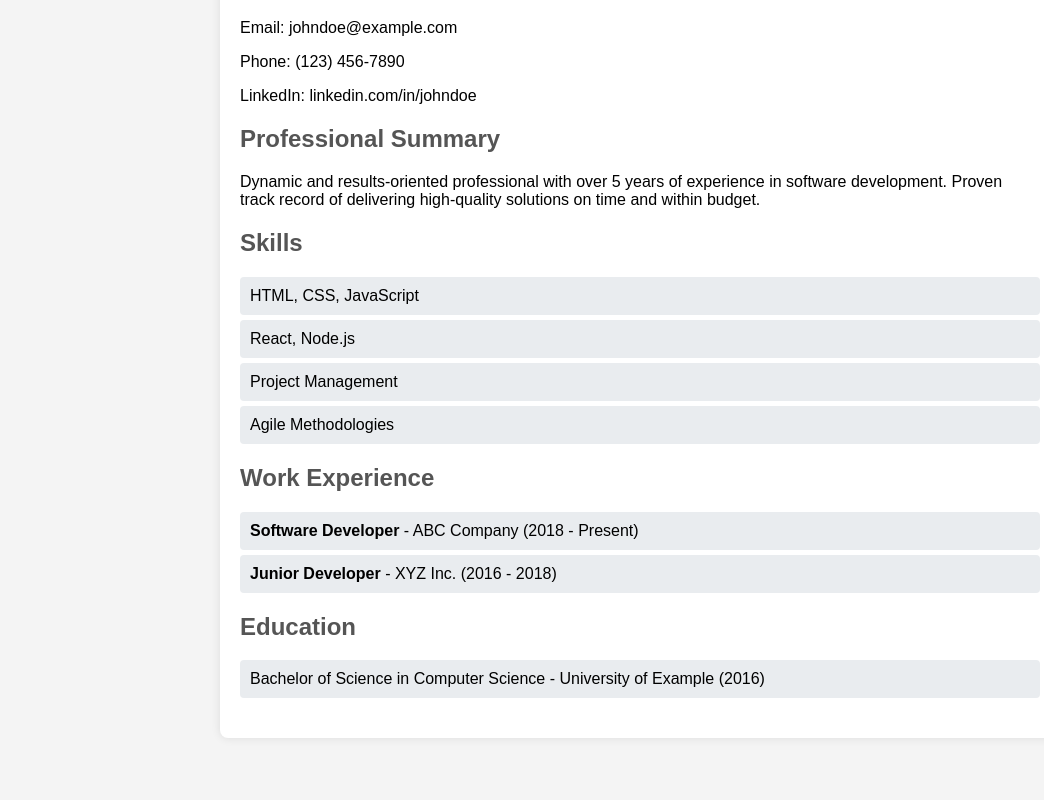
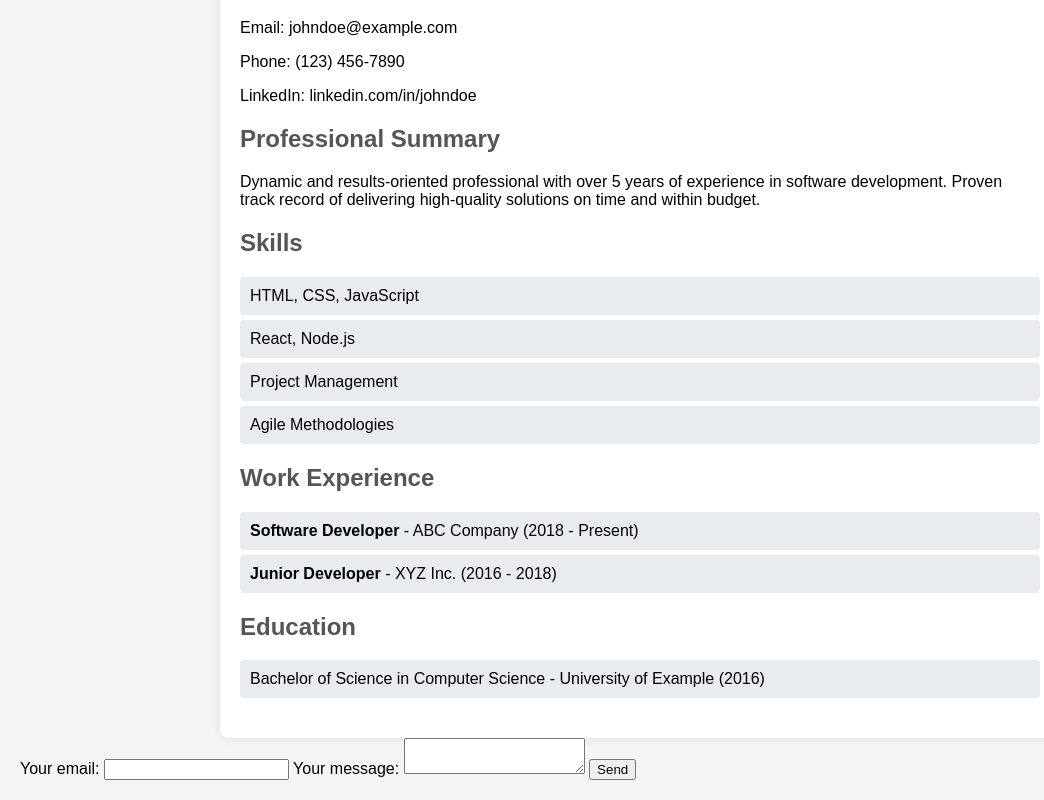
Before and after one commit to notmehp/notmehp.github.io, a plain HTML site: page index.html in a window 1280 px wide. Shown: the part 101-901 px from the top of the page, without its empty margins (0-1044 px from the left). Before the commit the page ends 859 px from the top, so only its background shows below. Drawn offline with Linux system fonts and the light colour scheme.

Commit message:
Update index.html

```diff
--- a/index.html
+++ b/index.html
@@ -79,5 +79,21 @@
             </ul>
         </div>
     </div>
+    <!-- modify this form HTML and place wherever you want your form -->
+<form
+  action="https://formspree.io/f/mrblgyla"
+  method="POST"
+>
+  <label>
+    Your email:
+    <input type="email" name="email">
+  </label>
+  <label>
+    Your message:
+    <textarea name="message"></textarea>
+  </label>
+  <!-- your other form fields go here -->
+  <button type="submit">Send</button>
+</form>
 </body>
 </html>
```
